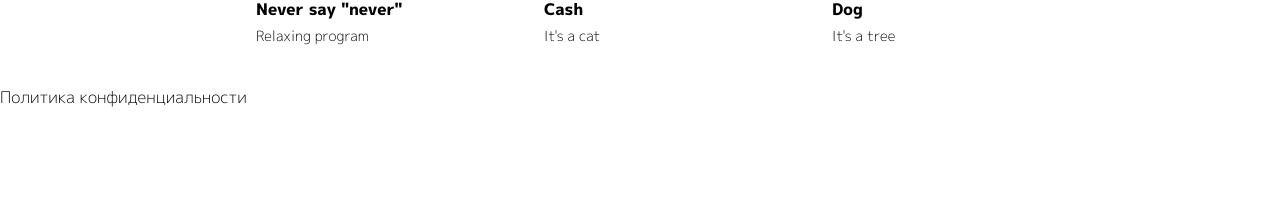
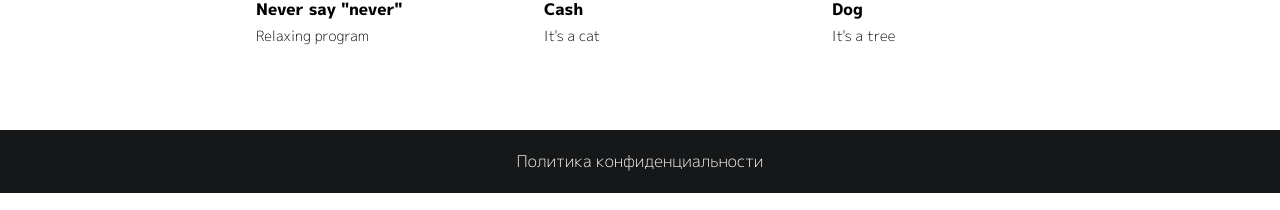
Before and after one commit to syjoosy/Sound-Burner, a plain HTML site: page index.html in a window 1280 px wide. Shown: the part 590-800 px from the top of the page. Drawn offline with Linux system fonts and the light colour scheme.

Commit message:
some fixes

```diff
--- a/index.html
+++ b/index.html
@@ -62,6 +62,13 @@
       </div>
     </div>
   </main>
-  <footer>Политика конфиденциальности</footer>
+  <!-- <footer>Политика конфиденциальности</footer> -->
+  <div class="wrapper">
+
+  <div class="content"></div>
+
+  <div class="footer">Политика конфиденциальности</div>
+
+</div>
 </body>
 </html>
```
